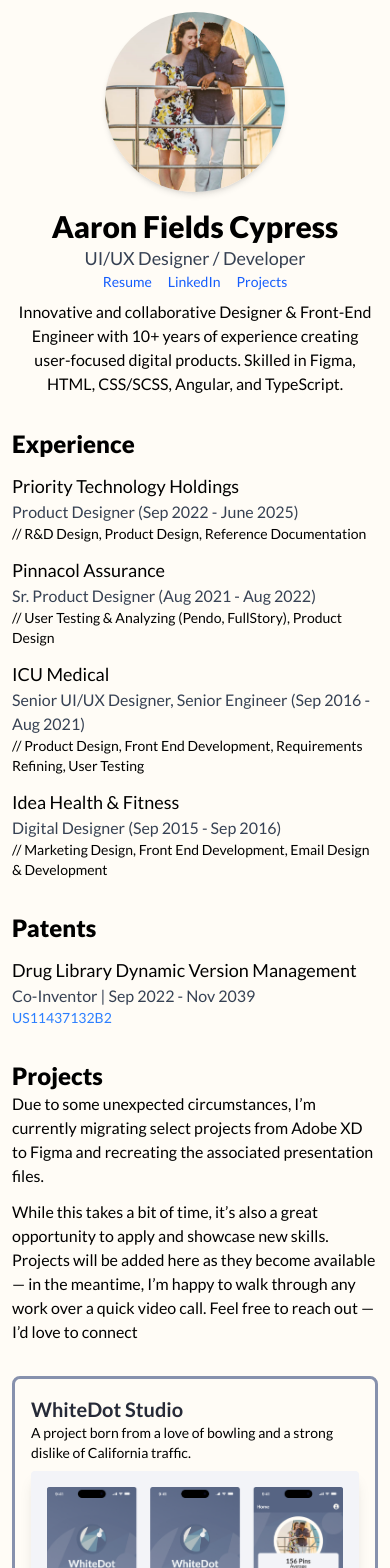
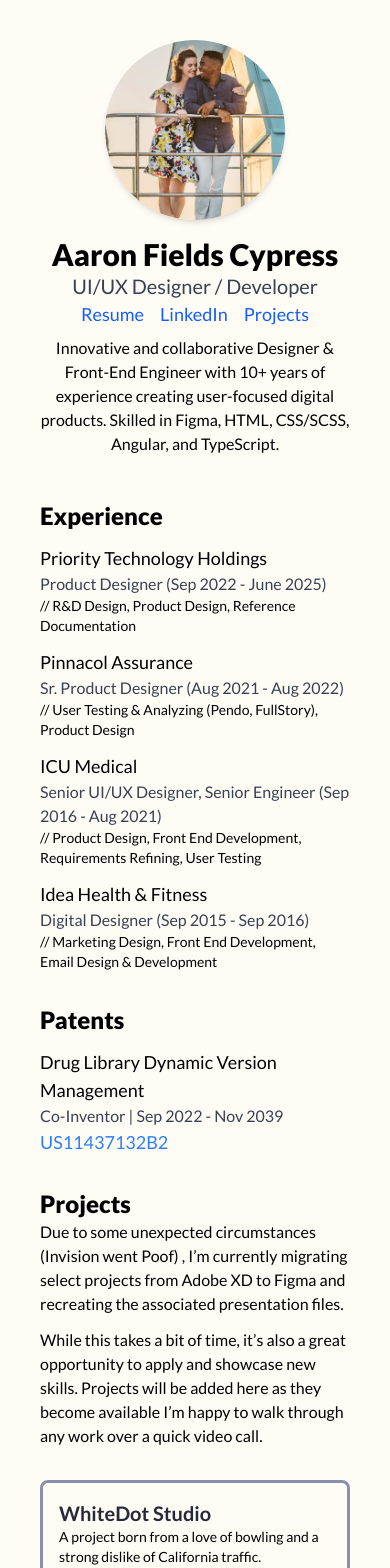
Before and after one commit to Natchez/afcwebsite, an Angular app: page / in a window 390 px wide. Shown: the top 1568 px of the page. Built offline with nearby package versions, Linux system fonts and the light colour scheme.

Commit message:
Updates for Website
Updates to text size and padding for mobile and desktop.

```diff
--- a/src/app/app.html
+++ b/src/app/app.html
@@ -1,5 +1,5 @@
 <main
-  class="max-w-3xl m-auto p-3 md:p-6 md:bg-white md:rounded-2xl md:border-gray-200 md:shadow-lg md:border-2 md:mt-5 md:mb-5">
+  class="max-w-3xl m-auto p-10 md:bg-white md:rounded-2xl md:border-gray-200 md:shadow-lg md:border-2 md:mt-5 md:mb-5">
   <header class="flex items-center">
     <div
       class="text-center md:text-left flex flex-col md:flex-row gap-4">
@@ -13,23 +13,23 @@
         <h1 class="text-3xl font-black font-sans">
           Aaron Fields Cypress
         </h1>
-        <p class="text-lg text-gray-700">UI/UX Designer / Developer</p>
+        <p class="text-xl text-gray-700">UI/UX Designer / Developer</p>
         <div class="flex flex-wrap gap-4 justify-center md:justify-start">
           <a
             href="./assets/afcresume2025.pdf"
             target="_blank"
-            class="text-blue-600 hover:underline text-sm md:text-base"
+            class="text-blue-600 hover:underline text-lg"
             rel="noopener noreferrer">Resume
           </a>
           <a
             href="https://www.linkedin.com/in/aaroncypress"
             target="_blank"
-            class="text-blue-600 hover:underline text-sm md:text-base"
+            class="text-blue-600 hover:underline text-lg"
             rel="noopener noreferrer">LinkedIn
           </a>
           <a
             href="#projects"
-            class="text-blue-600 hover:underline text-sm md:text-base">
+            class="text-blue-600 hover:underline text-lg">
             Projects
           </a>
         </div>
@@ -43,7 +43,7 @@
 
   <section class="max-w-3xl m-auto">
     <article
-      class="grid grid-cols-1 gap-y-3 items-center place-content-center-safe pt-8">
+      class="grid grid-cols-1 gap-y-3 items-center place-content-center-safe pt-11">
       <div id="exp"
            class="">
         <h2 class="text-2xl font-black">Experience</h2>
@@ -106,7 +106,7 @@
         <h5 class="text-md job-title text-gray-700">
           Co-Inventor | Sep 2022 - Nov 2039
         </h5>
-        <p class="text-sm hover:underline text-blue-500">
+        <p class="text-lg hover:underline text-blue-500">
           <a target="_blank"
              rel="noopener noreferrer"
              href="https://patents.google.com/patent/US11437132B2/en?inventor=Aaron+Fields-Cypress">
@@ -124,19 +124,16 @@
           Projects
         </h2>
         <p class="pb-3">
-          Due to some unexpected circumstances, I’m currently migrating
+          Due to some unexpected circumstances (Invision went Poof) , I’m
+          currently migrating
           select projects from Adobe XD to Figma and recreating the
           associated presentation files.
         </p>
         <p class="pb-3">
-          While this takes a bit of time,
-          it’s
-          also a great opportunity to apply and showcase new skills.
-          Projects
-          will be added here as they become available — in the meantime,
-          I’m
-          happy to walk through any work over a quick video call. Feel free
-          to reach out — I’d love to connect
+          While this takes a bit of time, it’s also a great opportunity to
+          apply and showcase new skills. Projects will be added here as
+          they become available I’m happy to walk through any work over a
+          quick video call.
         </p>
       </div>
       <div
--- a/src/index.html
+++ b/src/index.html
@@ -2,7 +2,7 @@
 <html lang="en" class="bg-dark-contrast  scroll-smooth">
 <head>
   <meta charset="utf-8">
-  <title>Afcwebsite</title>
+  <title>Natchez Designs</title>
   <base href="/">
   <meta name="viewport" content="width=device-width, initial-scale=1">
   <link rel="icon" type="image/png" href="afcFavicon.png">
```
